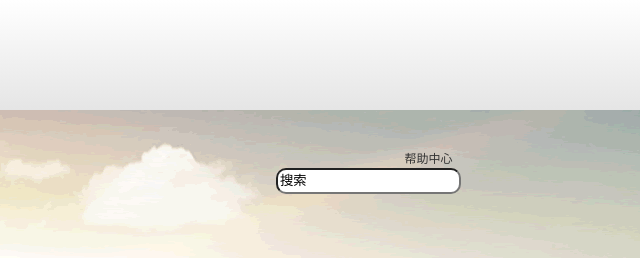
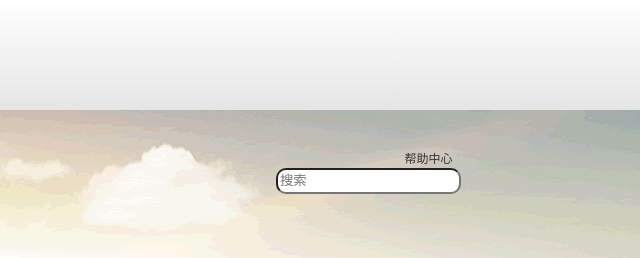
Before and after one commit to StrangeClow/siChuang_BJ, a plain HTML site: page index.html in a window 1280 px wide. Shown: the top 258 px of the page, 619-1259 px from the left. Drawn offline with Linux system fonts and the light colour scheme.

Commit message:
placehoder = "搜索"

```diff
--- a/index.html
+++ b/index.html
@@ -19,7 +19,7 @@
 				</div>
 				<div class="search_Box">
                    <p>帮助中心</p>
-					<input type="search" value="搜索">
+					<input type="search" placeholder="搜索">
 				</div>
 			</div>
 			<div class="banner"></div>
```
